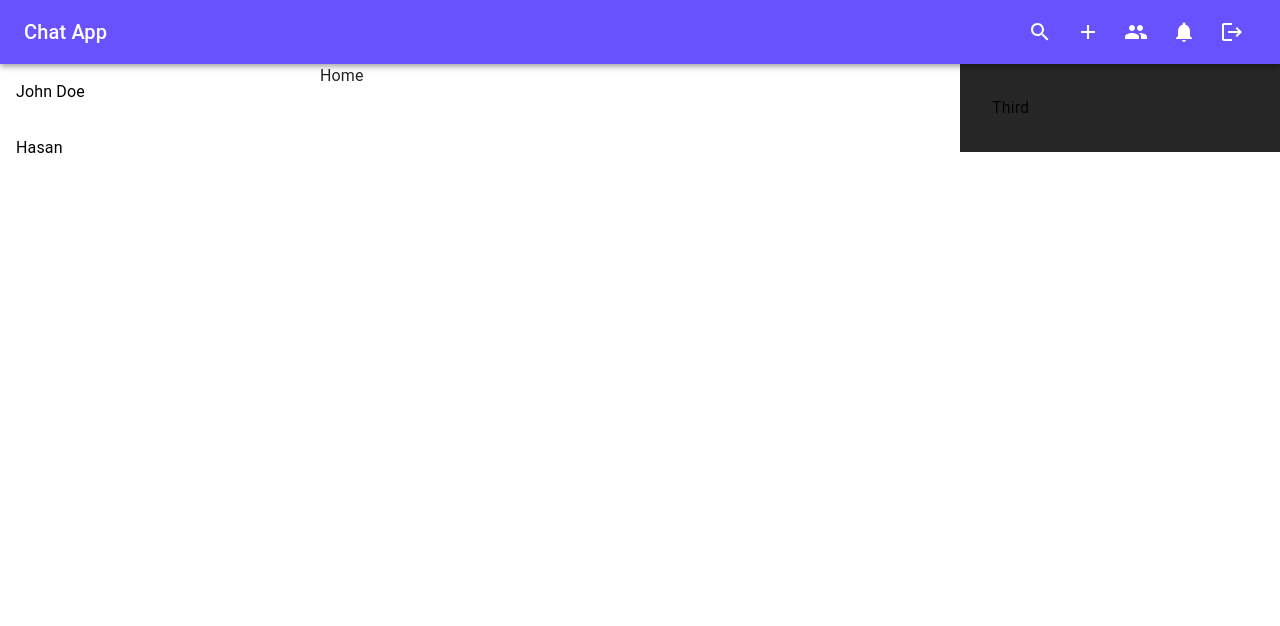
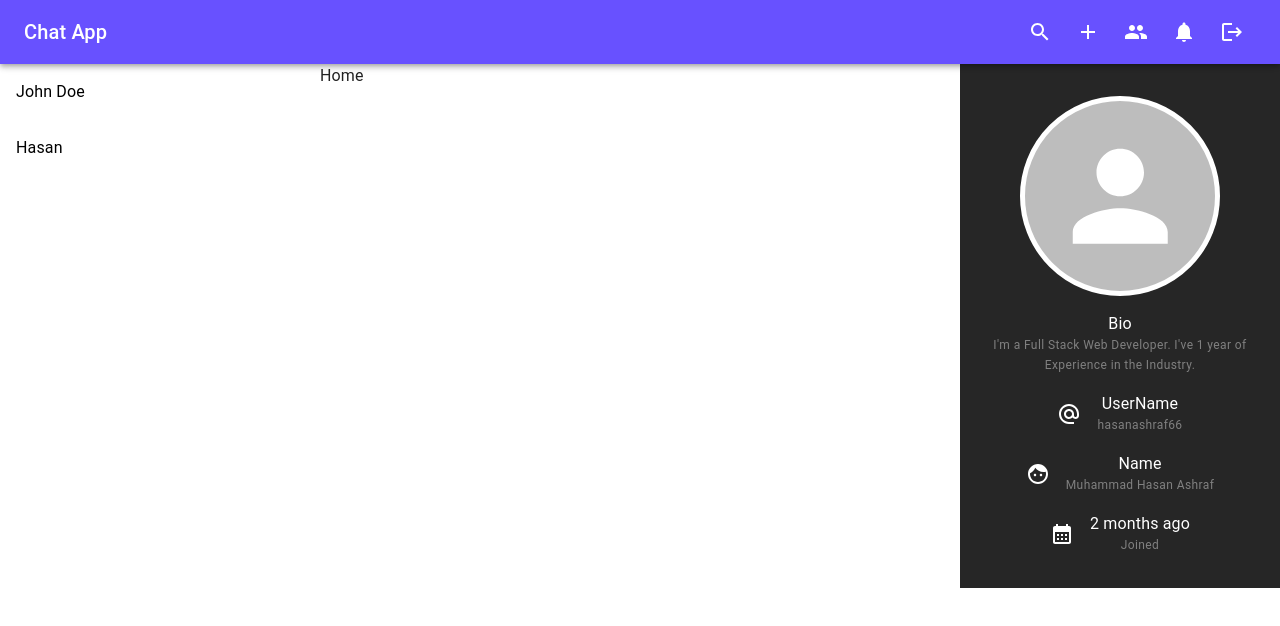
Before and after one commit to HasanCoder66/Mern-Chat-App, a React (Vite) app in the folder Client/: page / in a window 1280 px wide. Shown: the top 626 px of the page. Built offline with nearby package versions, Linux system fonts and the light colour scheme.

Commit message:
profile card search & notification modal

```diff
--- a/Client/src/components/constants/sampleChats.js
+++ b/Client/src/components/constants/sampleData.js
@@ -15,3 +15,60 @@ export const sampleChats = [
     members: ["1", "2"],
   },
 ];
+
+
+
+export const sampleUsers = [
+  {
+    avatar: "https://www.w3schools.com/howto/img_avatar.png",
+    name: "Hasan",
+    _id: "1",
+  },
+  {
+    avatar: "https://www.w3schools.com/howto/img_avatar.png",
+    name: "Ahsan",
+    _id: "2",
+  },
+  {
+    avatar: "https://www.w3schools.com/howto/img_avatar.png",
+    name: "Rizwan",
+    _id: "3",
+  },
+  {
+    avatar: "https://www.w3schools.com/howto/img_avatar.png",
+    name: "Mukhtar",
+    _id: "4",
+  },
+  {
+    avatar: "https://www.w3schools.com/howto/img_avatar.png",
+    name: "Inno",
+    _id: "5",
+  },
+  ]
+
+
+
+export const sampleNotifications = [
+  {
+    sender :{
+      avatar: "https://www.w3schools.com/howto/img_avatar.png",
+    name: "Hasan",
+    },
+    _id: "1",
+  },
+  {
+    sender :{
+      avatar: "https://www.w3schools.com/howto/img_avatar.png",
+    name: "Altaf",
+    },
+    _id: "2",
+  },
+  {
+    sender :{
+      avatar: "https://www.w3schools.com/howto/img_avatar.png",
+    name: "Jaffar",
+    },
+    _id: "3",
+  },
+
+  ]
--- a/Client/src/components/layout/AppLayout.jsx
+++ b/Client/src/components/layout/AppLayout.jsx
@@ -3,8 +3,9 @@ import Header from "./Header";
 import Title from "../shared/Title";
 import { Grid } from "@mui/material";
 import ChatList from "./ChatList";
-import { sampleChats } from "../constants/sampleChats";
+import { sampleChats } from "../constants/sampleData";
 import { useParams } from "react-router-dom";
+import Profile from "../specific/Profile";
 
 const AppLayout = () => (WrappedComponent) => {
   return (props) => {
@@ -58,7 +59,7 @@ const AppLayout = () => (WrappedComponent) => {
               // height:"100%"
             }}
           >
-            Third
+            <Profile />
           </Grid>
         </Grid>
         {/* <div>Footer</div> */}
--- /dev/null
+++ b/Client/src/components/shared/UserItem.jsx
@@ -0,0 +1,51 @@
+import { Avatar, IconButton, ListItem, Stack, Typography } from "@mui/material";
+import { Add as AddIcon } from "@mui/icons-material";
+import React, { memo } from "react";
+
+const UserItem = ({ user, handler, handlerIsLoading }) => {
+  const { name, _id, avatar } = user;
+  return (
+    <ListItem>
+      <Stack
+        direction={"row"}
+        width={"100%"}
+        alignItems={"center"}
+        spacing={"1rem"}
+      >
+        <Avatar />
+
+        <Typography
+          variant="body1"
+          sx={{
+            flexGrow: 1,
+            display: "webkit-box",
+            WebkitLineClamp: 1,
+            WebkitBoxOrient: "vertical",
+            overflow: "hidden",
+            textOverflow: "ellipsis",
+            // width:"100%"
+          }}
+        >
+          {name}
+        </Typography>
+
+        <IconButton
+          size="small"
+          sx={{
+            bgcolor: "primary.main",
+            color: "white",
+            "&:hover": {
+              bgcolor: "primary.dark",
+            },
+          }}
+          onClick={() => handler(_id)}
+          disabled={handlerIsLoading}
+        >
+          <AddIcon />
+        </IconButton>
+      </Stack>
+    </ListItem>
+  );
+};
+
+export default memo(UserItem);
--- a/Client/src/components/specific/Notfications.jsx
+++ b/Client/src/components/specific/Notfications.jsx
@@ -1,9 +1,79 @@
-import React from 'react'
+import {
+  Avatar,
+  Button,
+  Dialog,
+  DialogTitle,
+  ListItem,
+  Stack,
+  Typography
+} from "@mui/material";
+import React, { memo } from "react";
+import { sampleNotifications } from "../constants/sampleData";
 
 const Notfications = () => {
+  const friendRequestHandler = ({ _id, accept }) => {
+    console.log(_id);
+  };
   return (
-    <div>Notfications</div>
-  )
-}
+    <Dialog open>
+      <Stack maxWidth={"25rem"} p={{ xs: "1rem", sm: "2rem" }}>
+        <DialogTitle> Notifciations</DialogTitle>
 
-export default Notfications
+        {sampleNotifications.length > 0 ? (
+          sampleNotifications.map((n, index) => (
+            <NotficationItem
+              key={n._id}
+              sender={n.sender}
+              _id={n._id}
+              handler={friendRequestHandler}
+            />
+          ))
+        ) : (
+          <Typography textAlign={"center"}> 0 Notifications </Typography>
+        )}
+      </Stack>
+    </Dialog>
+  );
+};
+
+const NotficationItem = memo(({ sender, _id, handler }) => {
+  const { name, avatar } = sender;
+
+  return (
+    <ListItem>
+      <Stack
+        direction={"row"}
+        width={"100%"}
+        alignItems={"center"}
+        spacing={"1rem"}
+      >
+        <Avatar src={avatar}/>
+
+        <Typography
+          variant="body1"
+          sx={{
+            flexGrow: 1,
+            display: "webkit-box",
+            WebkitLineClamp: 1,
+            WebkitBoxOrient: "vertical",
+            overflow: "hidden",
+            textOverflow: "ellipsis",
+            // width:"100%"
+          }}
+        >
+          {`${name} sent you a friend request.`}
+        </Typography>
+
+        <Stack direction={{
+          xs:"column",
+          // sm:"row"
+        }}>
+          <Button onClick={() => handler({_id, accept : true}) }>Accept</Button>
+          <Button color="error" onClick={() => handler({_id, accept : false}) }>Reject</Button>
+        </Stack>
+      </Stack>
+    </ListItem>
+  );
+});
+
+export default Notfications;
--- /dev/null
+++ b/Client/src/components/specific/Profile.jsx
@@ -0,0 +1,77 @@
+import { Avatar, Stack, Typography } from "@mui/material";
+import React from "react";
+import {
+  Face as FaceIcon,
+  AlternateEmail as AlternateEmailIcon,
+  CalendarMonth as CalenderIcon,
+} from "@mui/icons-material";
+import moment from "moment";
+
+
+const Profile = () => {
+  return (
+    <Stack
+      spacing={"1rem"}
+      //   direction={"row"}
+      sx={{
+        display: "flex",
+        justifyContent: "center",
+        alignItems: "center",
+      }}
+    >
+      <Avatar
+        sx={{
+          width: "200px",
+          height: "200px",
+          marginBottom: "1rem",
+          objectFit: "contain",
+          border: "5px solid white",
+        }}
+      />
+      <ProfileCard
+        text="Bio"
+        heading="I'm a Full Stack Web Developer. I've 1 year of Experience in the Industry."
+      />
+      <ProfileCard
+        text="UserName"
+        heading="hasanashraf66"
+        Icon={<AlternateEmailIcon />}
+      />
+      <ProfileCard
+        text="Name"
+        heading="Muhammad Hasan Ashraf"
+        Icon={<FaceIcon />}
+      />
+      <ProfileCard
+        text={moment("2024-12-02T00:00:00.000Z").fromNow()}
+        heading="Joined"
+        Icon={<CalenderIcon />}
+      />
+    </Stack>
+  );
+};
+
+const ProfileCard = ({ text, heading, Icon }) => {
+  return (
+    <Stack
+      spacing={"1rem"}
+      direction={"row"}
+      sx={{
+        display: "flex",
+        justifyContent: "center",
+        alignItems: "center",
+        color: "white",
+        textAlign: "center",
+      }}
+    >
+      {Icon && Icon}
+      <Stack>
+        <Typography variant="body1">{text}</Typography>
+        <Typography color="gray" variant="caption">
+          {heading}
+        </Typography>
+      </Stack>
+    </Stack>
+  );
+};
+export default Profile;
--- a/Client/src/components/specific/Search.jsx
+++ b/Client/src/components/specific/Search.jsx
@@ -1,9 +1,59 @@
-import React from 'react'
+import {
+  Dialog,
+  DialogTitle,
+  InputAdornment,
+  List,
+  Stack,
+  TextField,
+} from "@mui/material";
+import React, { useState } from "react";
+import { useInputValidation } from "6pp";
+import SearchIcon from "@mui/icons-material/Search";
+import UserItem from "../shared/UserItem";
+import { sampleUsers } from "../constants/sampleData";
 
 const Search = () => {
+  const search = useInputValidation("");
+  const [users, setUsers] = useState(sampleUsers);
+
+  let isLoadingSendFriendRequest = false;
+
+  const addFriendHandler = (id) => {
+    console.log("User Id --->", id);
+  };
+
   return (
-    <div>Search</div>
-  )
-}
+    <Dialog open>
+      <Stack direction={"column"} width={"25rem"} padding={"2rem"}>
+        <DialogTitle> Find People</DialogTitle>
+        <TextField
+          label=""
+          value={search.value}
+          onChange={search.changeHandler}
+          variant="outlined"
+          size="small"
+          InputProps={{
+            startAdornment: (
+              <InputAdornment position="start">
+                <SearchIcon />
+              </InputAdornment>
+            ),
+          }}
+        />
+      </Stack>
 
-export default Search
+      <List>
+        {users?.map((user, index) => (
+          <UserItem
+            user={user}
+            key={index}
+            handler={addFriendHandler}
+            handlerIsLoading={isLoadingSendFriendRequest}
+          />
+        ))}
+      </List>
+    </Dialog>
+  );
+};
+
+export default Search;
```
